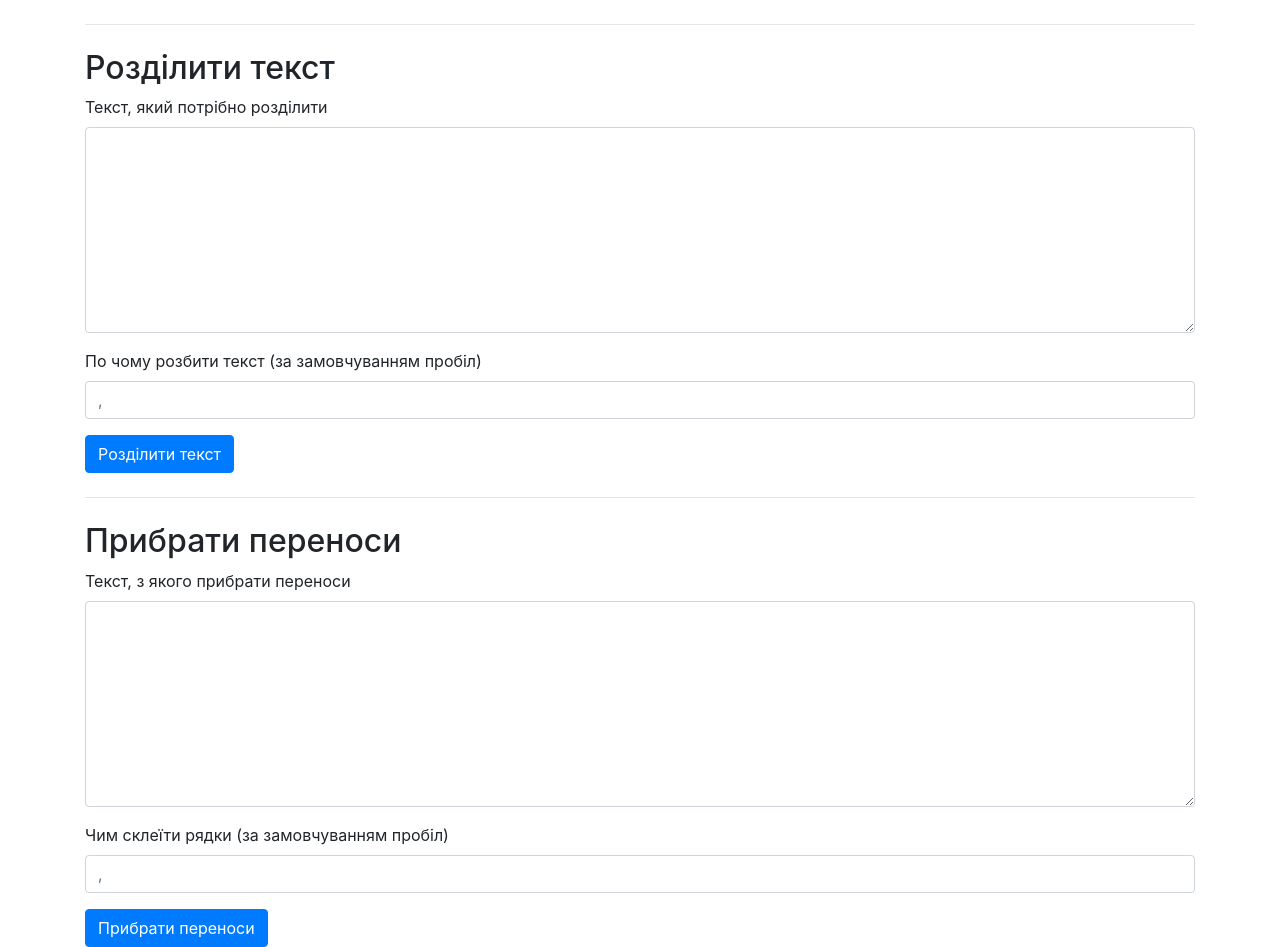
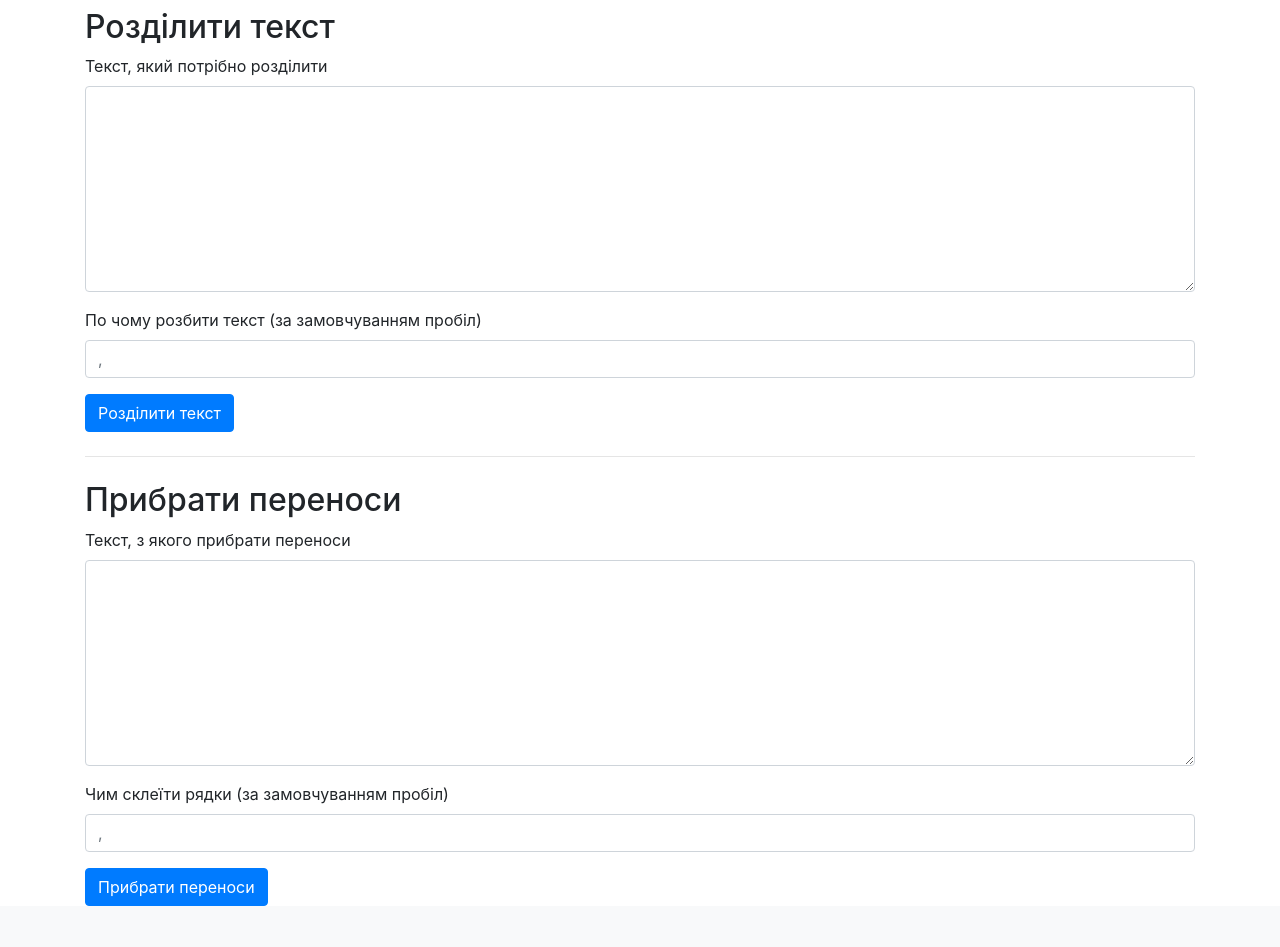
Before and after one commit to camingout/word-list, a Flask app: page / in a window 1280 px wide. Shown: the part 58-1005 px from the top of the page. After the commit the page ends 964 px from the top, so only its background shows below. Run offline with Flask 3, Linux system fonts and the light colour scheme; some libraries are stand-ins or nearby versions.

Commit message:
Refactor index.html structure and content

```diff
--- a/templates/index.html
+++ b/templates/index.html
@@ -2,7 +2,7 @@
 
 {% block content %}
 <h1>{% block title %} {% endblock %}</h1>
-    <hr class="my-4"><h2>Розділити текст</h2>
+    <h2>Розділити текст</h2>
 <form action="{{ url_for('final') }}" method="post">
     <div class="form-group">
         <label for="split-content">Текст, який потрібно розділити</label>
```
